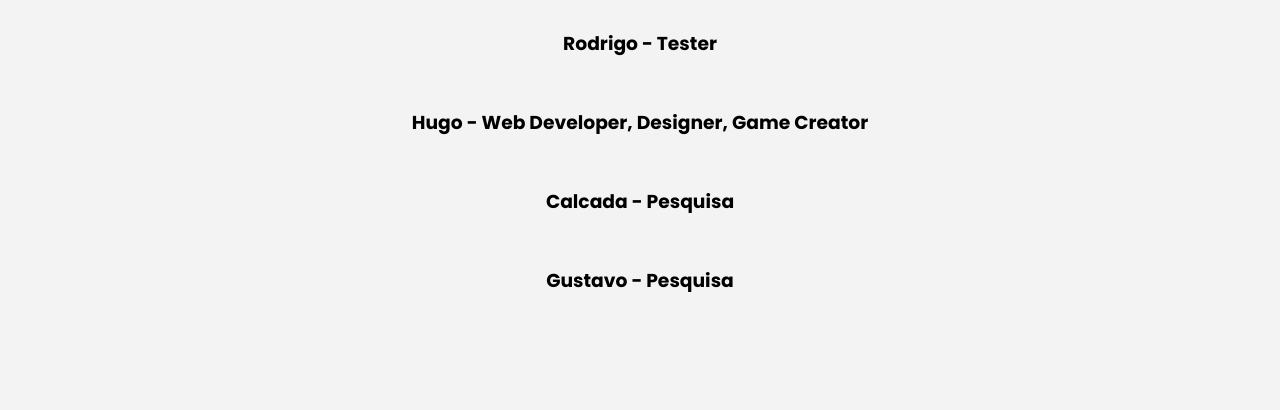
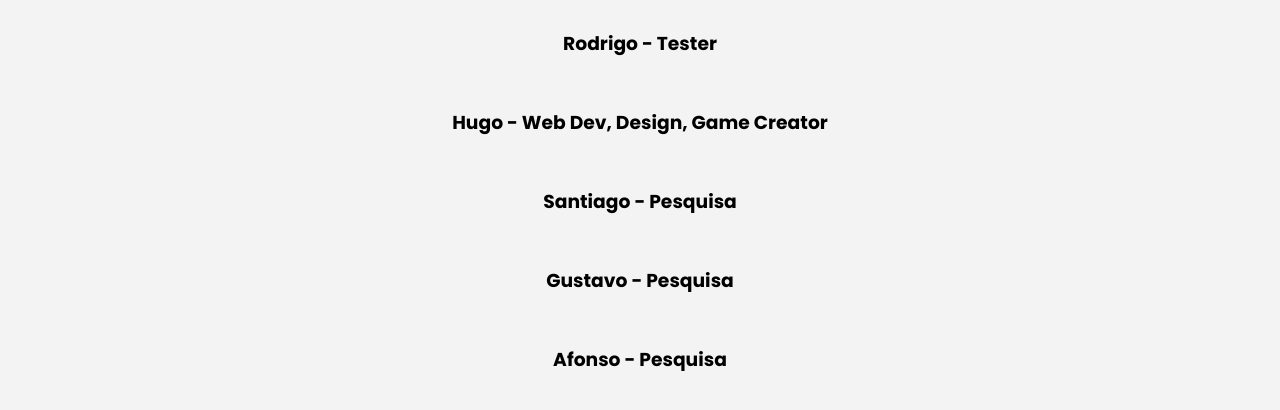
Before and after one commit to BioRevolucionarios/BioRevolucionarios.github.io, a plain HTML site: page equipa.html in a window 1280 px wide. Shown: the part 122-532 px from the top of the page. Drawn offline with nearby package versions, Linux system fonts and the light colour scheme.

Commit message:
Update equipa.html

```diff
--- a/equipa.html
+++ b/equipa.html
@@ -26,9 +26,10 @@
 
     <div class="DivFotoEquipa">
         <h3>Rodrigo - Tester</h3>
-        <h3>Hugo - Web Developer, Designer, Game Creator</h3>
-        <h3>Calcada - Pesquisa</h3>
+        <h3>Hugo - Web Dev, Design, Game Creator</h3>
+        <h3>Santiago - Pesquisa</h3>
         <h3>Gustavo - Pesquisa</h3>
+        <h3>Afonso - Pesquisa</h3>
     </div>
 
 </body>
```
